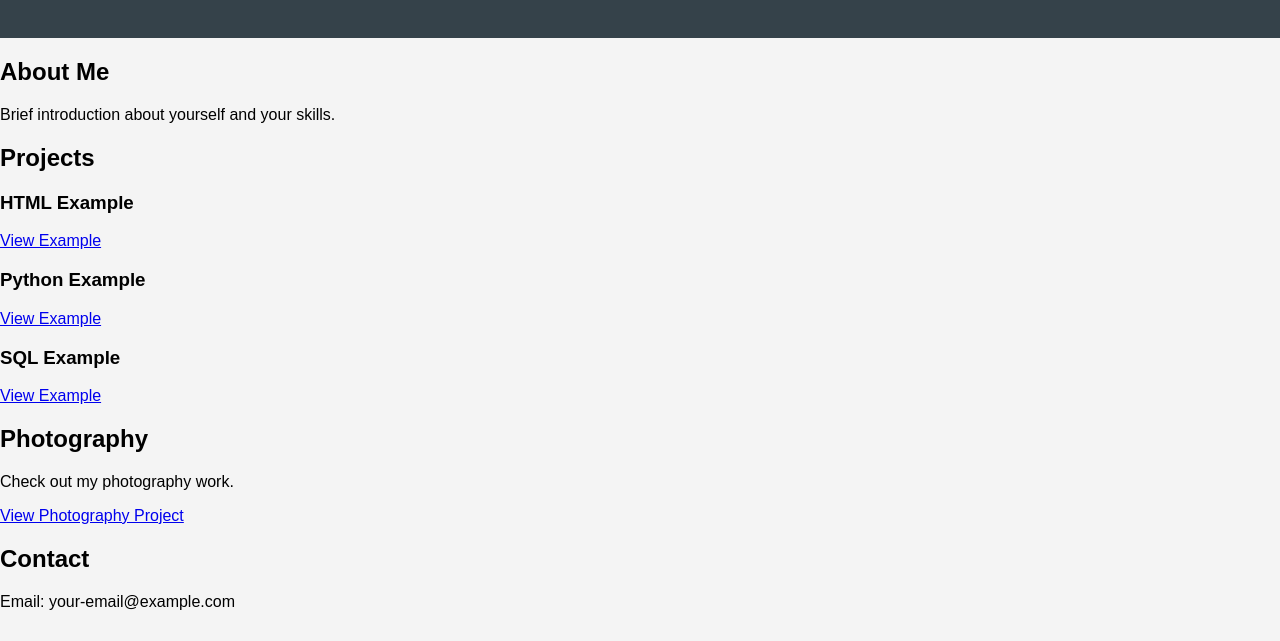
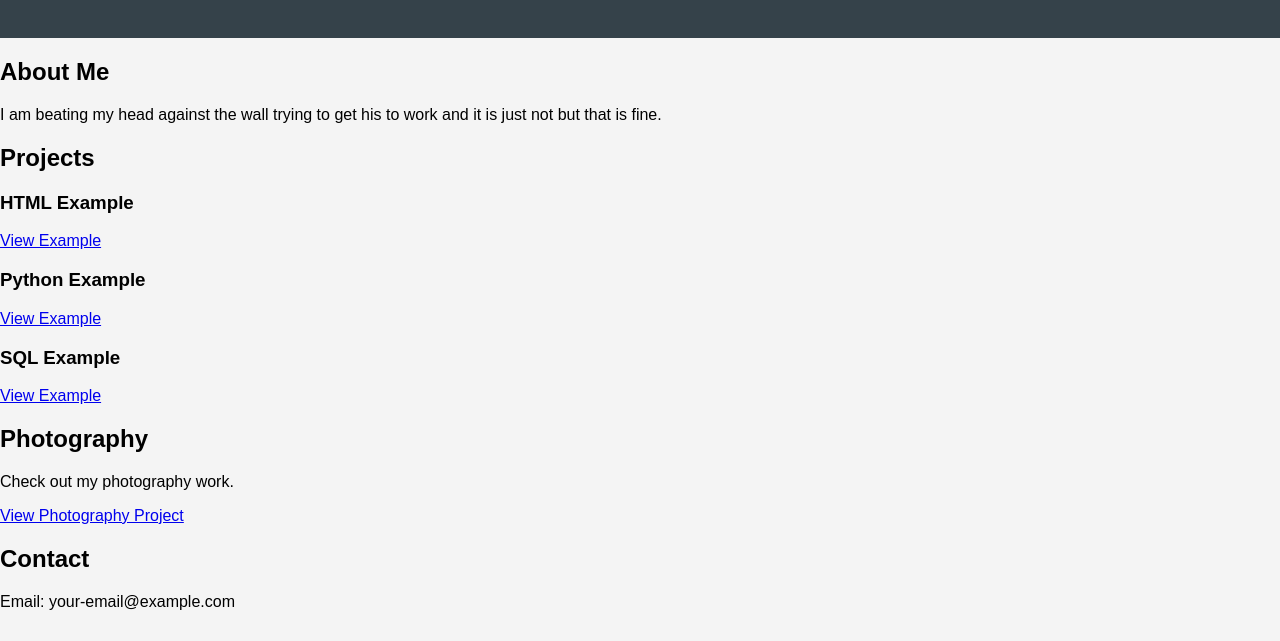
Before and after one commit to CamdenD98/CamdenD98.github.io, a plain HTML site: page index.html in a window 1280 px wide. Shown: the part 159-800 px from the top of the page. Drawn offline with Linux system fonts and the light colour scheme; files that its build step writes are made by us from their sources; files whose address does not match are found by name.

Commit message:
Update index.html

```diff
--- a/index.html
+++ b/index.html
@@ -21,7 +21,7 @@
 
     <section id="about">
         <h2>About Me</h2>
-        <p>Brief introduction about yourself and your skills.</p>
+        <p>I am beating my head against the wall trying to get his to work and it is just not but that is fine.</p>
     </section>
 
     <section id="projects">
```
